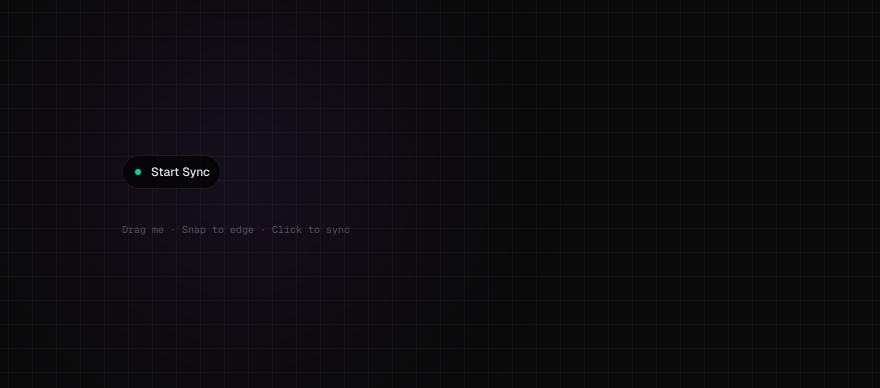
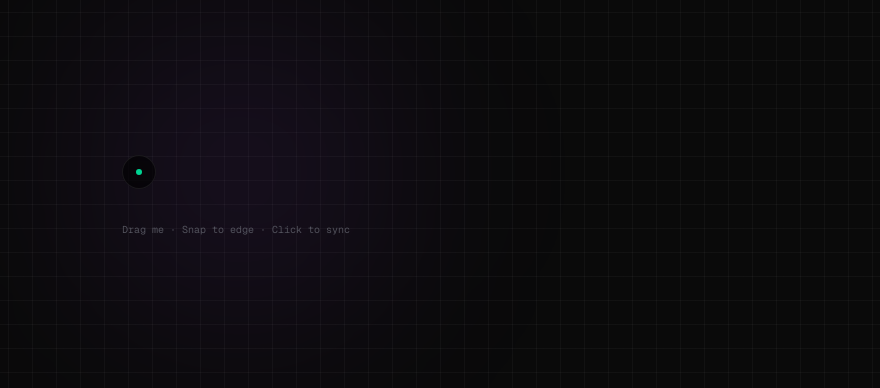
Before and after one commit to hifizz/playground.zilin.im, a Next.js app: page /sync-button/case3 in a window 1280 px wide. Shown: the part 228-616 px from the top of the page, without its empty margins (400-1280 px from the left). Built offline with nearby package versions, Linux system fonts and the light colour scheme.

Commit message:
feat: syncbutton 尝试的版本2

```diff
--- a/app/sync-button/case3/page.tsx
+++ b/app/sync-button/case3/page.tsx
@@ -96,9 +96,9 @@ const RenderingDots = () => (
 /**
  * 核心交互容器组件
  */
-const AnimatedContainer = ({ status, onClick }) => {
-  const containerRef = useRef(null);
-  const contentRef = useRef(null);
+const AnimatedContainer = ({ status, onClick }: { status: string; onClick?: () => void }) => {
+  const containerRef = useRef<HTMLDivElement>(null);
+  const contentRef = useRef<HTMLDivElement>(null);
 
   // 状态管理
   const [displayStatus, setDisplayStatus] = useState(status);
@@ -128,6 +128,7 @@ const AnimatedContainer = ({ status, onClick }) => {
     rendering: {
       borderColor: "rgba(255, 255, 255, 0.15)",
       backgroundColor: "rgba(0, 0, 0, 0.8)",
+      boxShadow: "0px 0px 0px rgba(0,0,0,0)",
       animation: "shadow-pulse 2s ease-in-out infinite",
       dotColor: "bg-yellow-400",
       textColor: "text-white/90"
@@ -166,7 +167,15 @@ const AnimatedContainer = ({ status, onClick }) => {
   // 动态宽度计算
   useLayoutEffect(() => {
     const calculateWidth = () => {
-      if (!containerRef.current || !contentRef.current) return;
+      if (!containerRef.current) return;
+
+      // idle 状态时为圆形，宽度等于高度
+      if (displayStatus === 'idle') {
+        containerRef.current.style.width = '34px';
+        return;
+      }
+
+      if (!contentRef.current) return;
 
       const newContentWidth = contentRef.current.scrollWidth;
       // 兜底最小宽度，防止初次渲染文字未加载时的塌陷
@@ -185,7 +194,7 @@ const AnimatedContainer = ({ status, onClick }) => {
   }, [displayStatus]);
 
   // 鼠标交互处理
-  const handleMouseDown = (e) => {
+  const handleMouseDown = (e: React.MouseEvent) => {
     // 仅允许左键拖动
     if (e.button !== 0) return;
 
@@ -199,7 +208,7 @@ const AnimatedContainer = ({ status, onClick }) => {
 
     setIsGrabbing(true);
 
-    const handleMouseMove = (moveEvent) => {
+    const handleMouseMove = (moveEvent: MouseEvent) => {
       const dx = moveEvent.clientX - dragRef.current.startX;
       const dy = moveEvent.clientY - dragRef.current.startY;
 
@@ -259,15 +268,17 @@ const AnimatedContainer = ({ status, onClick }) => {
     }
   };
 
-  const activeStyle = containerStyles[status] || containerStyles.idle;
-  const contentStyle = containerStyles[displayStatus] || containerStyles.idle;
+  const activeStyle = containerStyles[status as keyof typeof containerStyles] || containerStyles.idle;
+  const contentStyle = containerStyles[displayStatus as keyof typeof containerStyles] || containerStyles.idle;
+
+  // 是否为圆形状态（idle 时不显示文字）
+  const isCircle = displayStatus === 'idle';
 
   // 渲染内部文本内容
   const renderContent = () => {
+    if (displayStatus === 'idle') return null;
     const commonClasses = "text-xs font-medium whitespace-nowrap flex items-center";
     switch (displayStatus) {
-      case 'idle':
-        return <span className={`${commonClasses} ${contentStyle.textColor}`}>Start Sync</span>;
       case 'rendering':
         return <span className={`${commonClasses} ${contentStyle.textColor}`}>Syncing<RenderingDots /></span>;
       case 'success':
@@ -294,7 +305,7 @@ const AnimatedContainer = ({ status, onClick }) => {
 
       <div
         ref={containerRef}
-        className={`relative flex items-center gap-2 px-2.5 h-[34px] rounded-full border border-solid backdrop-blur-xl select-none overflow-hidden origin-left btn-active min-w-[80px] ${isGrabbing ? 'cursor-grabbing' : 'cursor-grab'}`}
+        className={`relative flex items-center justify-center h-[34px] rounded-full border border-solid backdrop-blur-xl select-none overflow-hidden btn-active ${isGrabbing ? 'cursor-grabbing' : 'cursor-grab'}`}
         style={{
           borderColor: activeStyle.borderColor,
           backgroundColor: activeStyle.backgroundColor,
@@ -302,12 +313,16 @@ const AnimatedContainer = ({ status, onClick }) => {
           animation: activeStyle.animation,
           willChange: "width, background-color, border-color, transform",
           transition: dynamicTransition,
-          transform: `translate3d(${position.x}px, ${position.y}px, 0)`
+          transform: `translate3d(${position.x}px, ${position.y}px, 0)`,
+          width: '34px', // 初始宽度
+          paddingLeft: isCircle ? '0' : '10px',
+          paddingRight: isCircle ? '0' : '10px',
+          gap: isCircle ? '0' : '8px',
         }}
         onMouseDown={handleMouseDown}
         onClick={handleSmartClick}
       >
-        {/* 左侧状态指示灯 */}
+        {/* 状态指示灯 */}
         <div className="relative flex items-center justify-center w-2.5 h-2.5 flex-shrink-0">
            <div className={`w-1.5 h-1.5 rounded-full absolute z-10 transition-colors duration-500 ${activeStyle.dotColor}`}></div>
            {status === 'rendering' && (
@@ -318,8 +333,9 @@ const AnimatedContainer = ({ status, onClick }) => {
            )}
         </div>
 
-        {/* 文本容器 */}
-        <div className="relative flex items-center overflow-hidden h-full w-full">
+        {/* 文本容器 - 仅在非 idle 状态显示 */}
+        {!isCircle && (
+          <div className="relative flex items-center overflow-hidden h-full flex-1">
             {/* 隐形占位层 (用于测量宽度) */}
             <div ref={contentRef} className="opacity-0 pointer-events-none absolute w-max" aria-hidden="true">
               {renderContent()}
@@ -329,6 +345,7 @@ const AnimatedContainer = ({ status, onClick }) => {
                {renderContent()}
             </div>
           </div>
+        )}
       </div>
     </>
   );
```
Lines whose indentation alone changed are shown as unchanged.
